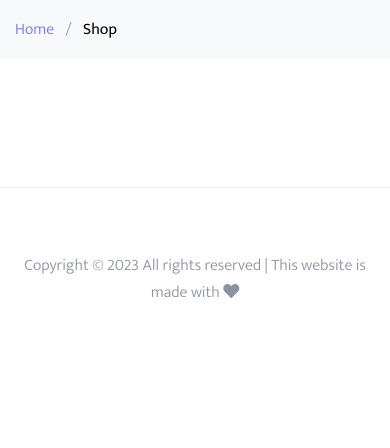
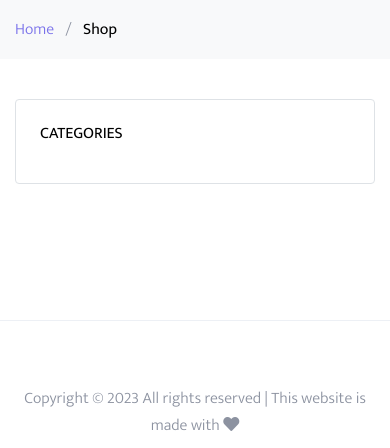
Before and after one commit to patraz/django-simple-ecommerce, a Django app: page /cart/shop/ in a window 390 px wide. Shown: the part 145-593 px from the top of the page. Run offline with Django 4.2, Linux system fonts and the light colour scheme; data comes from the database, SQL or seed files in the repository; data that the repository does not hold is empty; some libraries are stand-ins or nearby versions.

Commit message:
Changes to be committed: 	modified:   cart/admin.py 	modified:   cart/forms.py 	new file:   cart/migrations/0004_category_product_primary_category_and_more.py 	new file:   cart/migrations/0005_alter_product_primary_category_and_more.py 	new file:   cart/migrations/0006_remove_category_description.py 	new file:   cart/migrations/0007_product_stock.py 	modified:   cart/models.py 	modified:   cart/views.py 	modified:   staff/forms.py 	modified:   templates/cart/product_detail.html 	modified:   templates/cart/product_list.html

```diff
--- a/cart/admin.py
+++ b/cart/admin.py
@@ -1,5 +1,5 @@
 from django.contrib import admin
-from .models import Product,OrderItem, Order, ColourVariation, SizeVariation, Address, Payment
+from .models import Product,OrderItem, Order, ColourVariation, SizeVariation, Address, Payment, Category
 # Register your models here.
 
 class AddressAdmin(admin.ModelAdmin):
@@ -15,6 +15,7 @@ class AddressAdmin(admin.ModelAdmin):
 admin.site.register(Address, AddressAdmin)
 
 admin.site.register(Product)
+admin.site.register(Category)
 admin.site.register(OrderItem)
 admin.site.register(Order)
 admin.site.register(ColourVariation)
--- a/cart/models.py
+++ b/cart/models.py
@@ -41,6 +41,12 @@ class SizeVariation(models.Model):
     def __str__(self):
         return self.name
 
+class Category(models.Model):
+    name = models.CharField(max_length=255)
+
+    def __str__(self):
+        return self.name
+
 class Product(models.Model):
     title = models.CharField(max_length=150)
     slug = models.SlugField(unique=True)
@@ -52,6 +58,9 @@ class Product(models.Model):
     active = models.BooleanField(default=False)
     avaliable_colours = models.ManyToManyField(ColourVariation)
     avaliable_sizes = models.ManyToManyField(SizeVariation)
+    primary_category = models.ForeignKey(Category, on_delete=models.CASCADE, related_name='primary_products')
+    secondary_categories = models.ManyToManyField(Category, blank=True)
+    stock = models.IntegerField(default=0)
 
 
     def __str__(self):
@@ -68,6 +77,9 @@ class Product(models.Model):
     def get_update_url(self):
         return reverse("staff:product-update", kwargs={'pk': self.pk})
 
+    @property
+    def in_stock(self):
+        return self.stock > 0
 
 class OrderItem(models.Model):
     order = models.ForeignKey("Order", related_name='items', on_delete=models.CASCADE)
--- a/cart/views.py
+++ b/cart/views.py
@@ -1,12 +1,14 @@
 import datetime
 import json
+
+from django.db.models import Q
 from django.contrib import messages
 from django.conf import settings
 from django.http import JsonResponse
 from django.shortcuts import get_object_or_404, reverse, redirect
 from django.views import generic
 from .forms import AddToCartForm, AddressForm
-from .models import Product, OrderItem, Address, Payment, Order
+from .models import Product, OrderItem, Address, Payment, Order, Category
 from .utils import get_or_set_order_session
 from django.contrib.auth.mixins import LoginRequiredMixin
 
@@ -14,8 +16,20 @@ from django.contrib.auth.mixins import LoginRequiredMixin
 
 class ProductListView(generic.ListView):
     template_name = 'cart/product_list.html'
-    queryset = Product.objects.all()
 
+    def get_queryset(self):
+        qs = Product.objects.all()
+        category = self.request.GET.get('category', None)
+        if category:
+            qs = qs.filter(Q(primary_category__name = category) | Q(secondary_categories__name = category)).distinct()
+        return qs
+
+    def get_context_data(self, **kwargs):
+        context = super(ProductListView, self).get_context_data(**kwargs)
+        context.update({
+            "categories": Category.objects.values('name')
+        })
+        return context
 
 class ProductDetailView(generic.FormView):
     template_name = 'cart/product_detail.html'
--- a/staff/forms.py
+++ b/staff/forms.py
@@ -5,4 +5,4 @@ from cart.models import Product
 class ProductForm(forms.ModelForm):
     class Meta:
         model = Product
-        fields = ['title', 'image', 'description', 'price', 'avaliable_colours', 'avaliable_sizes']
+        fields = ['title', 'image', 'description', 'price', 'avaliable_colours', 'avaliable_sizes', 'primary_category', 'secondary_categories']
--- a/templates/cart/product_detail.html
+++ b/templates/cart/product_detail.html
@@ -23,11 +23,16 @@
             <div class="col-md-6">
                 <h2 class="text-black">{{ product.title }}</h2>
                 <p>{{ product.description }}</p>
+                <p>Available stock: {{ product.stock }} units</p>
+                {% if product.in_stock %}
                 <form method="POST">
                     {% csrf_token %}
                     {{ form|crispy }}
                     <button type='submit' class="btn btn-sm btn-primary buy-now">Add to cart</button>
                 </form>
+                {% else %}
+                <p> This item is out of stock</p>
+                {% endif %}
             </div>
         </div>
     </div>
--- a/templates/cart/product_list.html
+++ b/templates/cart/product_list.html
@@ -18,7 +18,7 @@
     <div class="container">
         <div class="row mb-5">
             {% for product in object_list %}
-            <div class="col-lg-4 col-md-6 mb-4" data-aos='fade-up'>
+            <div class="col-md-9 mb-4" data-aos='fade-up'>
 
                 <figure class="block-4-image">
                     <a href="{{ product.get_absolute_url }}"><img src="{{ product.image.url }}" class="img-fluid"></a>
@@ -32,6 +32,20 @@
                 </div>
             </div>
             {% endfor %}
+            <div class="col-md-3 mb-4">
+                <div class="border p-4 rounded mb-4">
+                    <h3 class="h6 text-uppercase text-black">Categories</h3>
+                    <ul>
+                        {% for category in categories %}
+                        <li class="mb-1">
+                            <a href="?category={{ category.name }}" class="d-flex">
+                                <span>{{ category.name }}</span>
+                            </a>
+                        </li>
+                        {% endfor %}
+                    </ul>
+                </div>
+            </div>
         </div>
     </div>
 </div>
```
Also changed, not shown: cart/forms.py (+13 -2 lines), cart/migrations/0004_category_product_primary_category_and_more.py (added), cart/migrations/0005_alter_product_primary_category_and_more.py (added), cart/migrations/0006_remove_category_description.py (added), cart/migrations/0007_product_stock.py (added).
